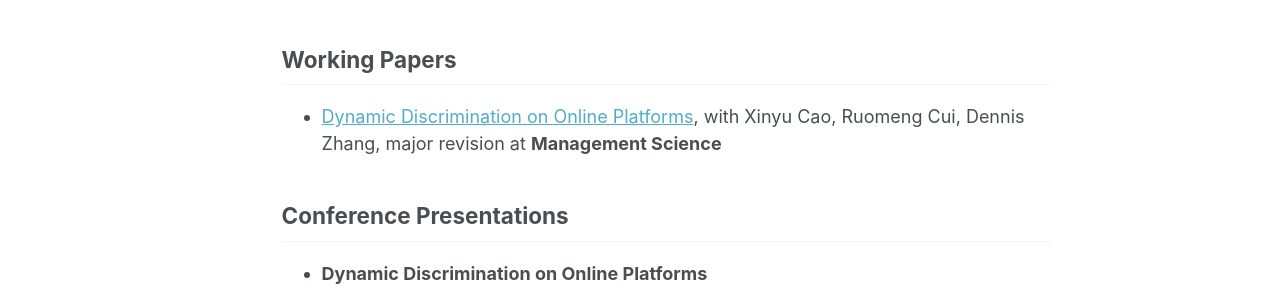
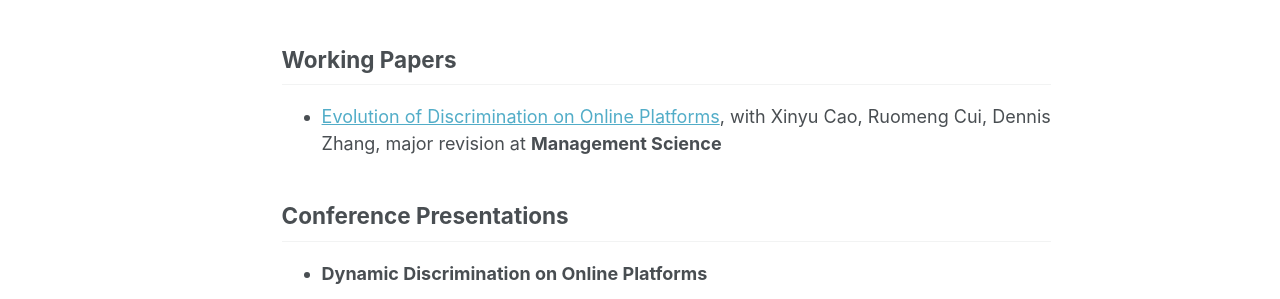
Before and after one commit to PeiboZhang/peibozhang.github.io, a Jekyll site: the page built from _pages/about.md, in a window 1280 px wide and 1321 px high. Shown: the part 538-837 px from the top of the window. Built offline with Jekyll 4.4.1, drawn with Linux system fonts in a browser that asks for light colours; some web fonts are replaced.

Commit message:
Update about.md

```diff
--- a/_pages/about.md
+++ b/_pages/about.md
@@ -33,7 +33,7 @@ My research interest broadly centers on online platform operations, generative A
 ## Working Papers
 <ul>
   <li style="list-style-type: disc;">
-    <a href="https://papers.ssrn.com/sol3/papers.cfm?abstract_id=5264242" target="_blank">Dynamic Discrimination on Online Platforms</a>, with Xinyu Cao, Ruomeng Cui, Dennis Zhang, major revision at <b>Management Science</b>
+    <a href="https://papers.ssrn.com/sol3/papers.cfm?abstract_id=5264242" target="_blank">Evolution of Discrimination on Online Platforms</a>, with Xinyu Cao, Ruomeng Cui, Dennis Zhang, major revision at <b>Management Science</b>
   </li>
 </ul>
 
```
